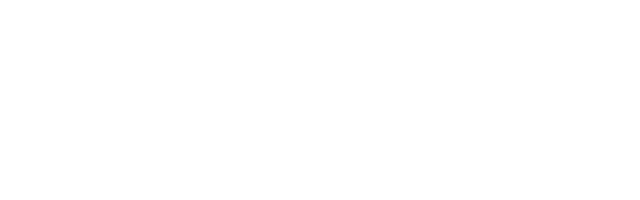
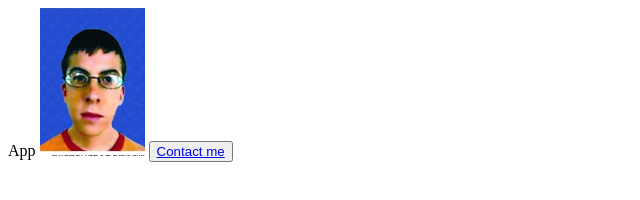
Before and after one commit to Gustavo-045/Dise-o-Web-Adaptable, a plain HTML site: page index.html in a window 1280 px wide. Shown: the whole page, without its empty margins (0-640 px from the left). Drawn offline with Linux system fonts and the light colour scheme.

Commit message:
tercer commit

```diff
--- a/index.html
+++ b/index.html
@@ -8,6 +8,8 @@
     <title>Document</title>
 </head>
 <body>
-
+    <head>App</head>
+    <img src = "imgs/xd.png" alt="Soy yo">
+    <button><a href="contacto.html">Contact me</a></button>
 </body>
 </html>
```
Also changed, not shown: contacto.html (added), imgs/xd.png (added).
